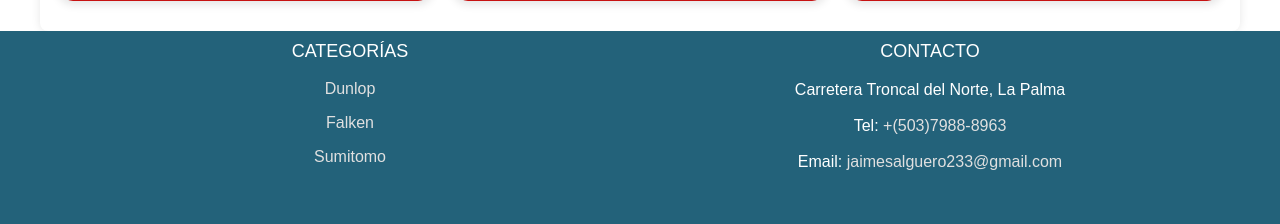
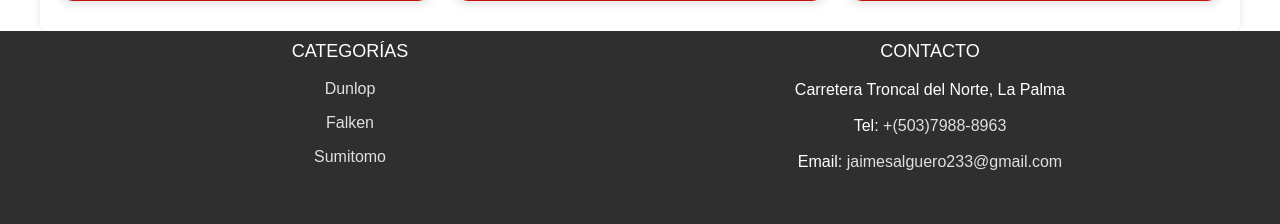
Before and after one commit to AlexHernandez2698632494/Tienda_Virtual_la_Bencion_Dios, a PHP site: page /view/index.php in a window 1280 px wide. Shown: the part 1456-1680 px from the top of the page. Run offline with PHP 8.4, Linux system fonts and the light colour scheme.

Commit message:
color footer

```diff
--- a/resource/css/style.css
+++ b/resource/css/style.css
@@ -78,7 +78,7 @@
     display: block;
 }
 .footer {
-    background-color: #23627a;
+    background-color: #2f2f30;
     padding: 10px;
     text-align: center;
     color: white;
```
